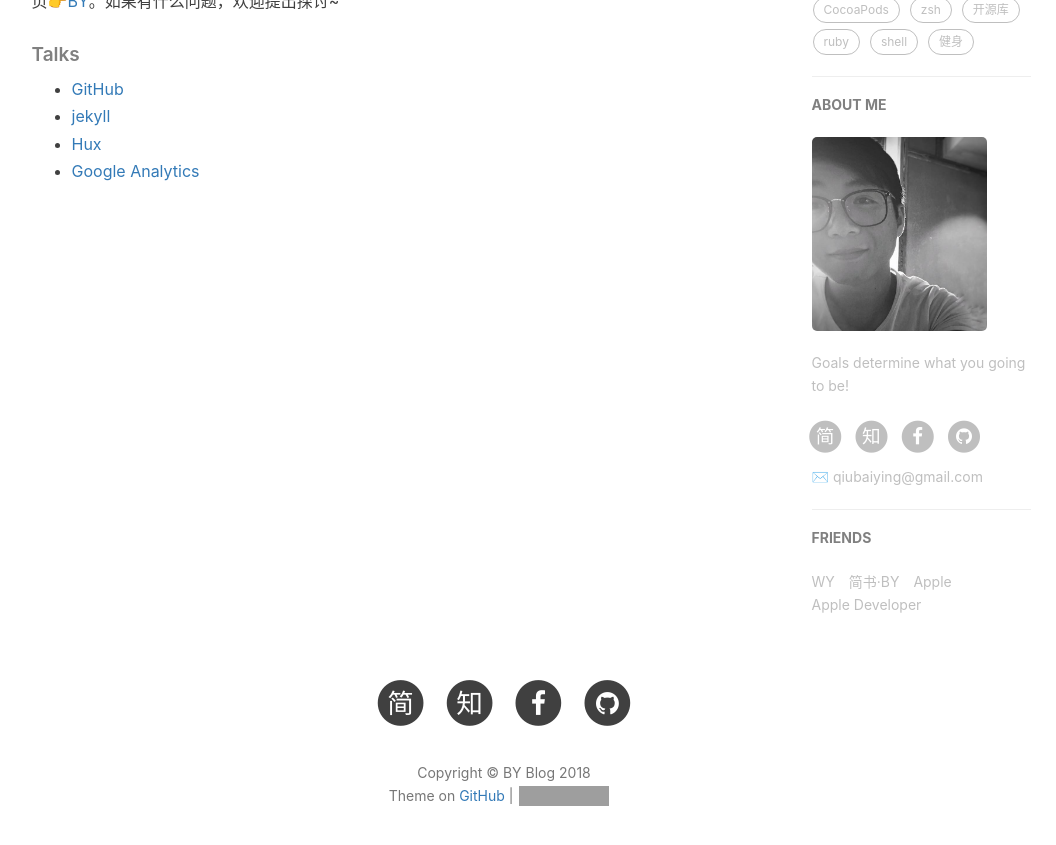
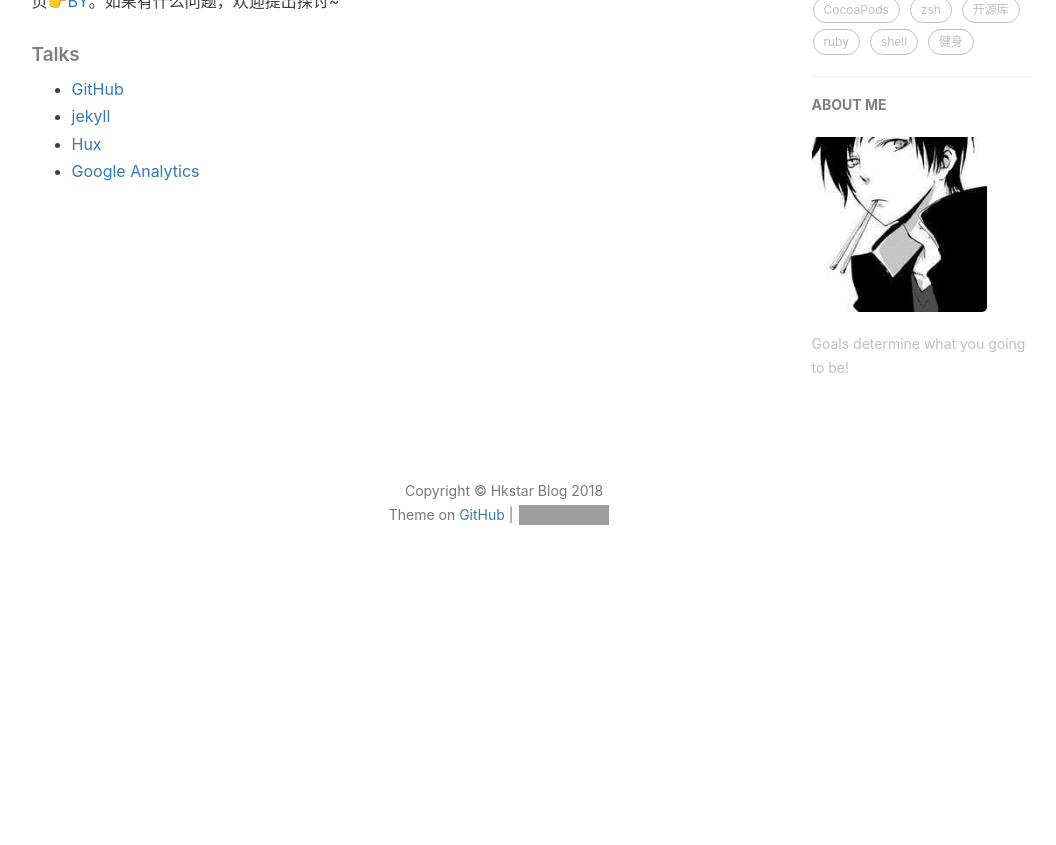
Before and after one commit to hkstar/hkstar.github.io, a Jekyll site: the page built from about.html, in a window 1280 px wide and 900 px high, scrolled down 713 px. Shown: the top 845 px of the window, without its empty margins (136-1192 px from the left). Built offline with Jekyll 4.4.1, drawn with Linux system fonts in a browser that asks for light colours; nearby versions of some CDN libraries; comment, search, counter and statistics services are not loaded; after the commit the page ends 1332 px from its top, so only the background shows below that; part of the change alters nothing that is shown; grey boxes are pictures that could not be loaded.

Commit message:
change config

```diff
--- a/_config.yml
+++ b/_config.yml
@@ -1,29 +1,29 @@
 # Site settings
-title: BY Blog
-SEOTitle: 柏荧的博客 | BY Blog
-header-img: img/post-bg-desk.jpg
-email: qiubaiying@gmail.com
-description: "Every failure is leading towards success."
-keyword: "BY, BY Blog, 柏荧的博客, qiubaiying, 邱柏荧, iOS, Apple, iPhone"
-url: "http://qiubaiying.github.io"          # your host, for absolute URL
+title: Hkstar Blog #标题
+SEOTitle: Hkstar的博客 | Hkstar Blog #浏览器显示的标题
+header-img: img/post-bg-desk.jpg #首页背景图片
+email:  #电子邮件地址
+description: "To be, or not to be" #介绍
+keyword: "Hkstar, Hkstar Blog, Android, Google, 安卓" #关键字
+url: "http://hkstar.github.io"          # 博客地址
 baseurl: ""      # for example, '/blog' if your blog hosted on 'host/blog'
-github_repo: "https://github.com/qiubaiying/qiubaiying.github.io.git" # you code repository
+github_repo: "https://github.com/hkstar/hkstar.github.io" # 代码库地址
 
-# Sidebar settings
+# Sidebar settings 侧边栏
 sidebar: true                           # whether or not using Sidebar.
 sidebar-about-description: "Goals determine what you going to be!"
-sidebar-avatar: /img/about-BY-gentle.jpg      # use absolute URL, seeing it's used in both `/` and `/about/`
+sidebar-avatar: /img/avatar_m.jpg      # use absolute URL, seeing it's used in both `/` and `/about/`
 
 
 
 # SNS settings
 RSS: false
 # weibo_username:     qiubaiying
-zhihu_username:     qiubaiying
-github_username:    qiubaiying
-facebook_username:  baiying.qiu.7
-jianshu_username:   e71990ada2fd
-#twitter_username:   qiubaiying
+# zhihu_username:     qiubaiying
+# github_username:    qiubaiying
+# facebook_username:  baiying.qiu.7
+# jianshu_username:   e71990ada2fd
+# twitter_username:   qiubaiying
 
 
 
@@ -57,16 +57,16 @@ kramdown:
 
 # 评论系统
 # Disqus（https://disqus.com/）
-# disqus_username: qiubaiying
+# disqus_username: hkstar
 
 # Gitalk
 gitalk:
   enable: true    #是否开启Gitalk评论
-  clientID: f2c84e7629bb1446c1a4                            #生成的clientID
-  clientSecret: ca6d6139d1e1b8c43f8b2e19492ddcac8b322d0d    #生成的clientSecret
-  repo: qiubaiying.github.io    #仓库名称
-  owner: qiubaiying    #github用户名
-  admin: qiubaiying
+  clientID: 241ae7a103ac09ba0dd0                            #生成的clientID
+  clientSecret: 6f4e044b6f2b7d0548d11026f37f47b4c11b3312    #生成的clientSecret
+  repo: hkstar.github.io    #仓库名称
+  owner: hkstar    #github用户名
+  admin: hkstar
   distractionFreeMode: true #是否启用类似FB的阴影遮罩
 
 
@@ -74,11 +74,11 @@ gitalk:
 
 # Analytics settings
 # Baidu Analytics
-ba_track_id: b50bf2b12b5338a1845e33832976fd68
+# ba_track_id: b50bf2b12b5338a1845e33832976fd68
 
 # Google Analytics
-ga_track_id: 'UA-90855596-1'            # Format: UA-xxxxxx-xx
-ga_domain: qiubaiying.top               # 默认的是 auto, 这里我是自定义了的域名，你如果没有自己的域名，需要改成auto
+# ga_track_id: 'UA-90855596-1'            # Format: UA-xxxxxx-xx
+# ga_domain: auto               # 默认的是 auto, 这里我是自定义了的域名，你如果没有自己的域名，需要改成auto
 
 
 
@@ -97,18 +97,18 @@ service-worker: true
 
 
 # Friends
-friends: [
-    {
-        title: "WY",
-        href: "http://zhengwuyang.com"
-    },{
-        title: "简书·BY",
-        href: "http://www.jianshu.com/u/e71990ada2fd"
-    },{
-        title: "Apple",
-        href: "https://apple.com"
-    },{
-        title: "Apple Developer",
-        href: "https://developer.apple.com/"
-    }
-]
+# friends: [
+#     {
+#         title: "WY",
+#         href: "http://zhengwuyang.com"
+#     },{
+#         title: "简书·BY",
+#         href: "http://www.jianshu.com/u/e71990ada2fd"
+#     },{
+#         title: "Apple",
+#         href: "https://apple.com"
+#     },{
+#         title: "Apple Developer",
+#         href: "https://developer.apple.com/"
+#     }
+# ]
```
Also changed, not shown: img/about-BY-gentle.jpg (deleted), img/avatar-by.jpg (deleted).
